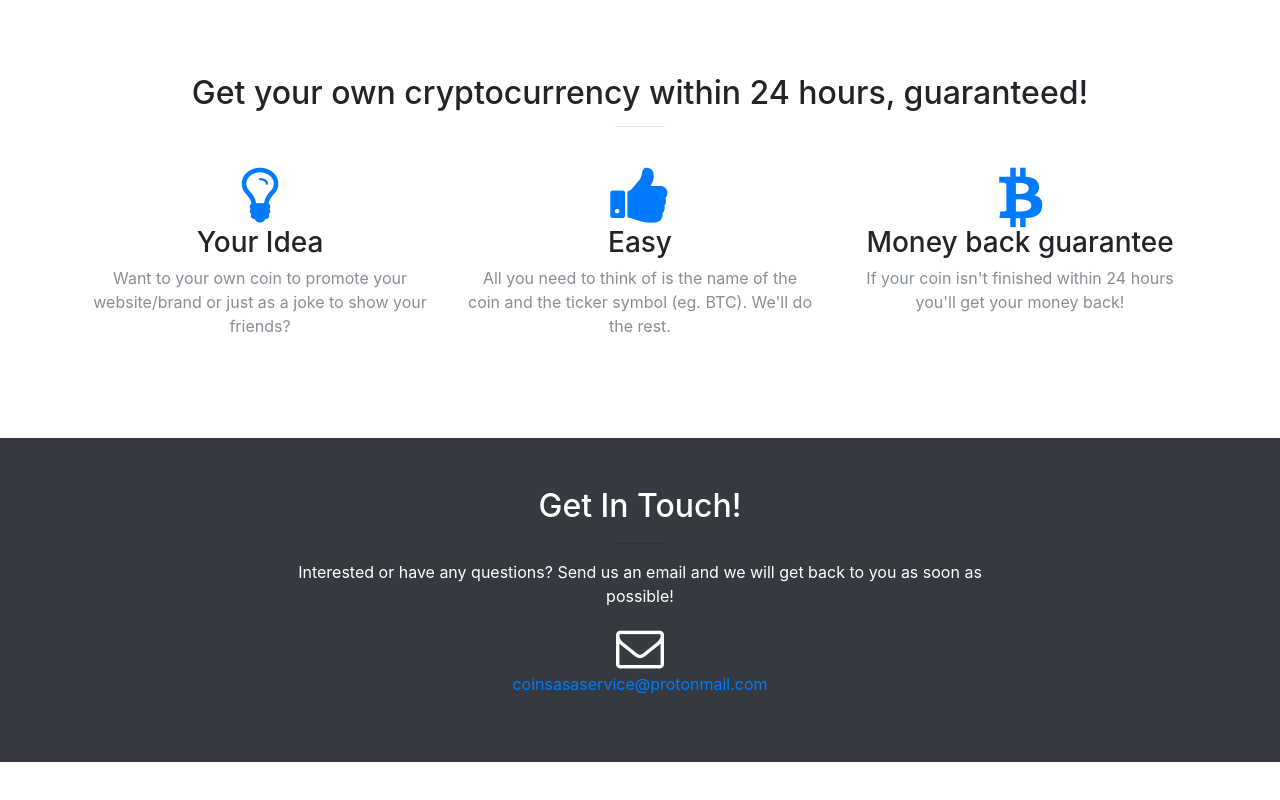
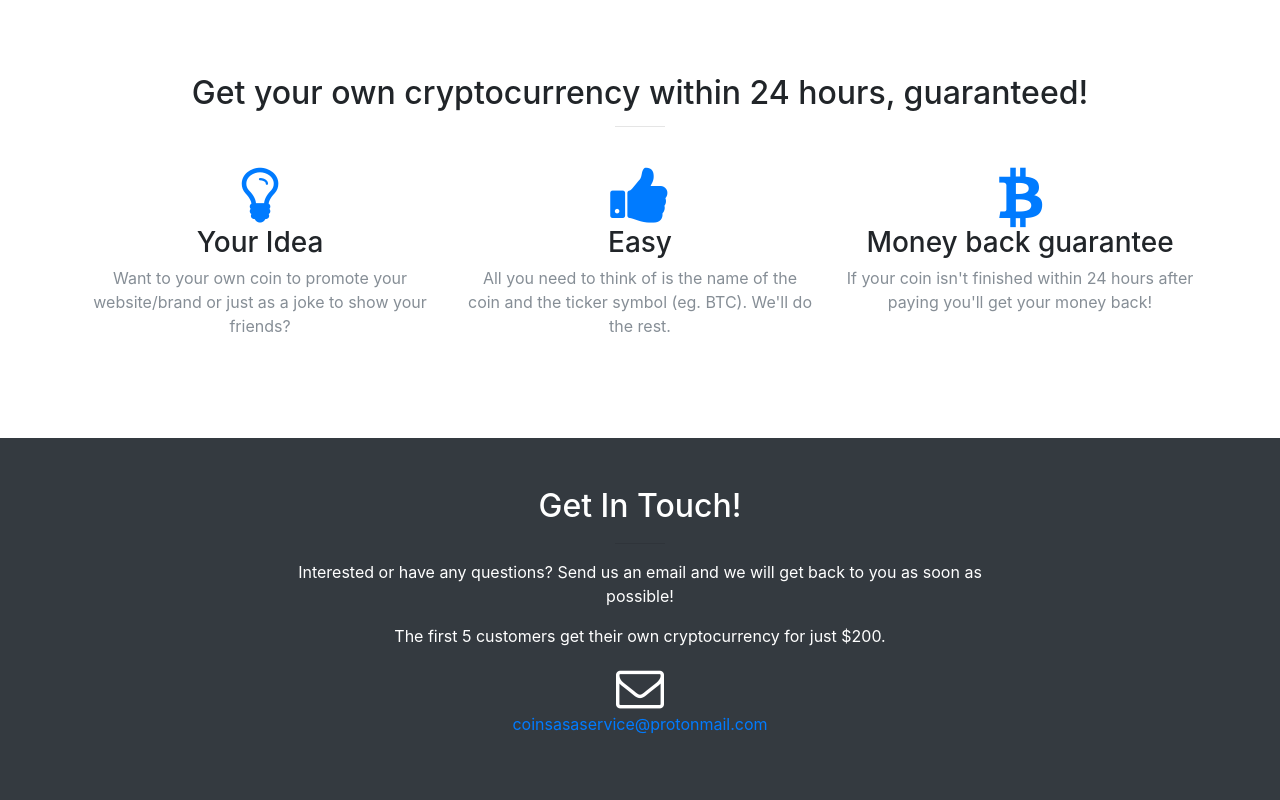
Before and after one commit to JamieFarrelly/CoinsAsAService, a website with bundled scripts: page index.html in a window 1280 px wide. Shown: the part 825-1625 px from the top of the page. Before the commit the page ends 1587 px from the top, so only its background shows below. Built offline with nearby package versions, Linux system fonts and the light colour scheme.

Commit message:
favicon and few text changes

```diff
--- a/index.html
+++ b/index.html
@@ -15,6 +15,7 @@
         <link href="vendor/magnific-popup/magnific-popup.css" rel="stylesheet">
         <!-- Custom styles for this template -->
         <link href="css/creative.css" rel="stylesheet">
+        <link rel="shortcut icon" href="favicon.ico">
     </head>
     <body id="page-top">
         <!-- Navigation -->
@@ -75,7 +76,7 @@
                         <div class="service-box">
                             <i class="fa fa-4x fa-btc text-primary sr-icons"></i>
                             <h3>Money back guarantee</h3>
-                            <p class="text-muted">If your coin isn't finished within 24 hours you'll get your money back!</p>
+                            <p class="text-muted">If your coin isn't finished within 24 hours after paying you'll get your money back!</p>
                         </div>
                     </div>
                 </div>
@@ -89,6 +90,8 @@
                             <h2 class="section-heading">Get In Touch!</h2>
                             <hr class="primary">
                             <p>Interested or have any questions? Send us an email and we will get back to you as soon as possible!</p>
+
+							<p>The first 5 customers get their own cryptocurrency for just $200.</p>
                         </div>
                     </div>
                     <div class="row">
```
Also changed, not shown: favicon.ico (added).
